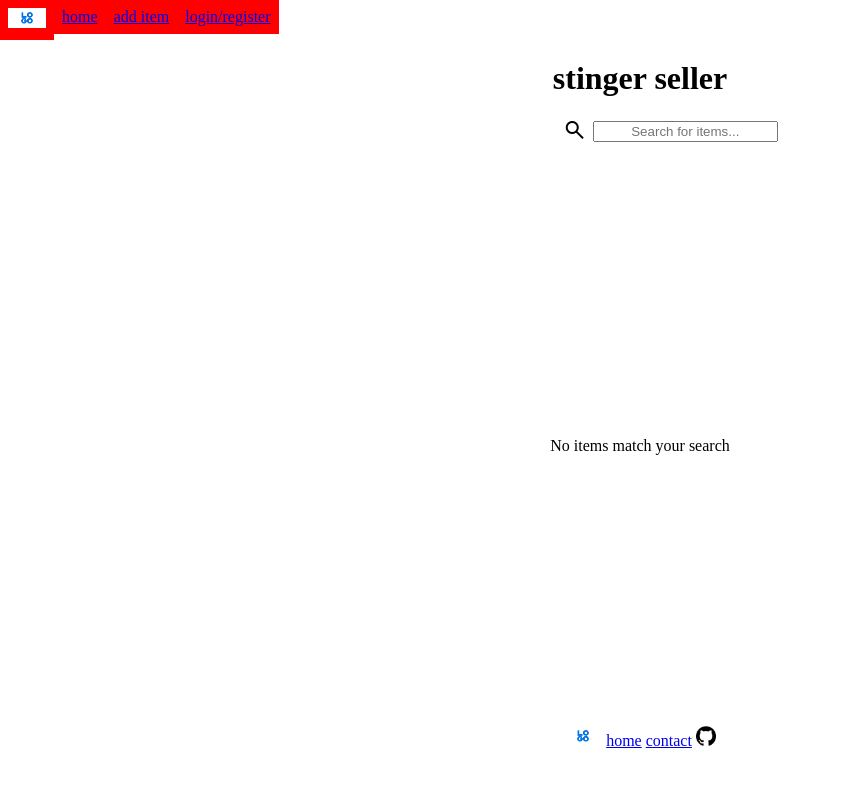
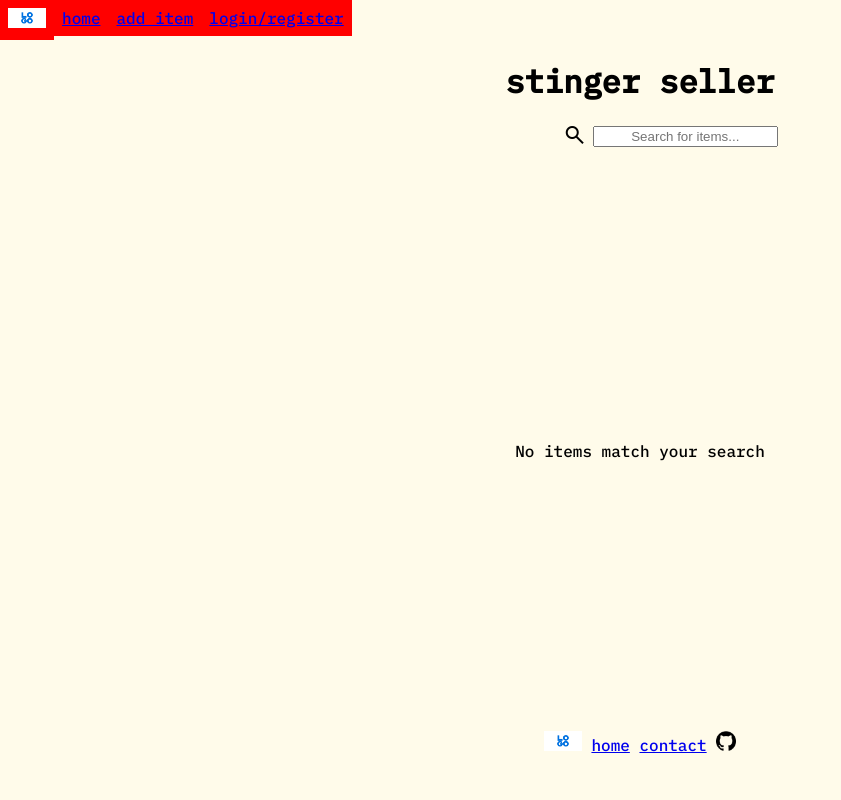
Before and after one commit to mika-okamoto/Stinger-Seller, a Flask app: page / in a window 1280 px wide. Shown: the whole page, without its empty margins (0-841 px from the left). Run offline with Flask 3, Linux system fonts and the light colour scheme; data that the repository does not hold is empty; parts of the project's set-up code (start-up, migrations or seed data) failed here and were passed over.

Commit message:
Added sitewide colors & fonts

```diff
--- a/app/static/css/index.css
+++ b/app/static/css/index.css
@@ -1,9 +1,3 @@
-:root {
-  --title-text: 15px;
-  --body-text: 13px;
-  --small-text: 11px;
-}
-
 .title, .search {
   margin: 20px auto;
 }
@@ -30,23 +24,17 @@
 }
 
 .card {
-    --font-color: #323232;
-    --font-color-sub: #666;
-    --bg-color: #fff;
-    --main-color: #323232;
-    --main-focus: #2d8cf0;
     width: 15vw;
     height: 35vh;
-    background: var(--bg-color);
-    border: 2px solid var(--main-color);
-    box-shadow: 4px 4px var(--main-color);
+    background: var(--main-color);
+    border: 2px solid var(--main-focus);
+    box-shadow: 4px 4px var(--main-focus);
     border-radius: 5px;
     display: flex;
     flex-direction: column;
     justify-content: flex-start;
     padding: 10px;
     margin: 20px;
-    font-family: system-ui, -apple-system, BlinkMacSystemFont, 'Segoe UI', Roboto, Oxygen, Ubuntu, Cantarell, 'Open Sans', 'Helvetica Neue', sans-serif;
   }
 
   .card-img {
--- a/app/static/css/style.css
+++ b/app/static/css/style.css
@@ -1,3 +1,19 @@
+:root {
+  --title-text: 15px;
+  --body-text: 13px;
+  --small-text: 11px;
+  --font-color: #323232;
+  --font-color-sub: #666;
+  --bg-color: #fffbea;
+  --main-color: #fff3a5;
+  --main-focus: #a9530d;
+  font-family: 'IBM Plex Mono', monospace;
+}
+
+body {
+  background-color: var(--bg-color);
+}
+
 * {
   margin: auto;
   text-align: center;
--- a/app/templates/index.html
+++ b/app/templates/index.html
@@ -7,6 +7,11 @@
     <link rel="stylesheet" href="{{ url_for('static', filename= 'css/index.css') }}">
     <link rel="stylesheet" href="https://fonts.googleapis.com/css2?family=Material+Symbols+Outlined:opsz,wght,FILL,GRAD@24,400,0,0" />
     <link rel="stylesheet" href="https://fonts.googleapis.com/css2?family=Material+Symbols+Outlined:opsz,wght,FILL,GRAD@24,400,0,0" />
+    <link rel="preconnect" href="https://fonts.googleapis.com">
+    <link rel="preconnect" href="https://fonts.googleapis.com">
+    <link rel="preconnect" href="https://fonts.googleapis.com">
+    <link rel="preconnect" href="https://fonts.gstatic.com" crossorigin>
+    <link href="https://fonts.googleapis.com/css2?family=IBM+Plex+Mono:wght@500&display=swap" rel="stylesheet">
     <title>stinger seller</title>
 </head>
 <body>
--- a/app/templates/nav.html
+++ b/app/templates/nav.html
@@ -3,6 +3,6 @@
         <li><img id = "logo" src="{{ url_for('static', filename= 'images/logo.png') }}" height="20px" alt="Logo"/></li>
         <li><a href="/">home</a></li>
         <li><a href="/add-item" >add item</a></li>
-        <li><a href="/login" >{{ "Logout" if "token" in request.cookies else "login/register" }}</a></li>
+        <li><a href="/login" >{{ "logout" if "token" in request.cookies else "login/register" }}</a></li>
     </ul>
 </nav>
```
